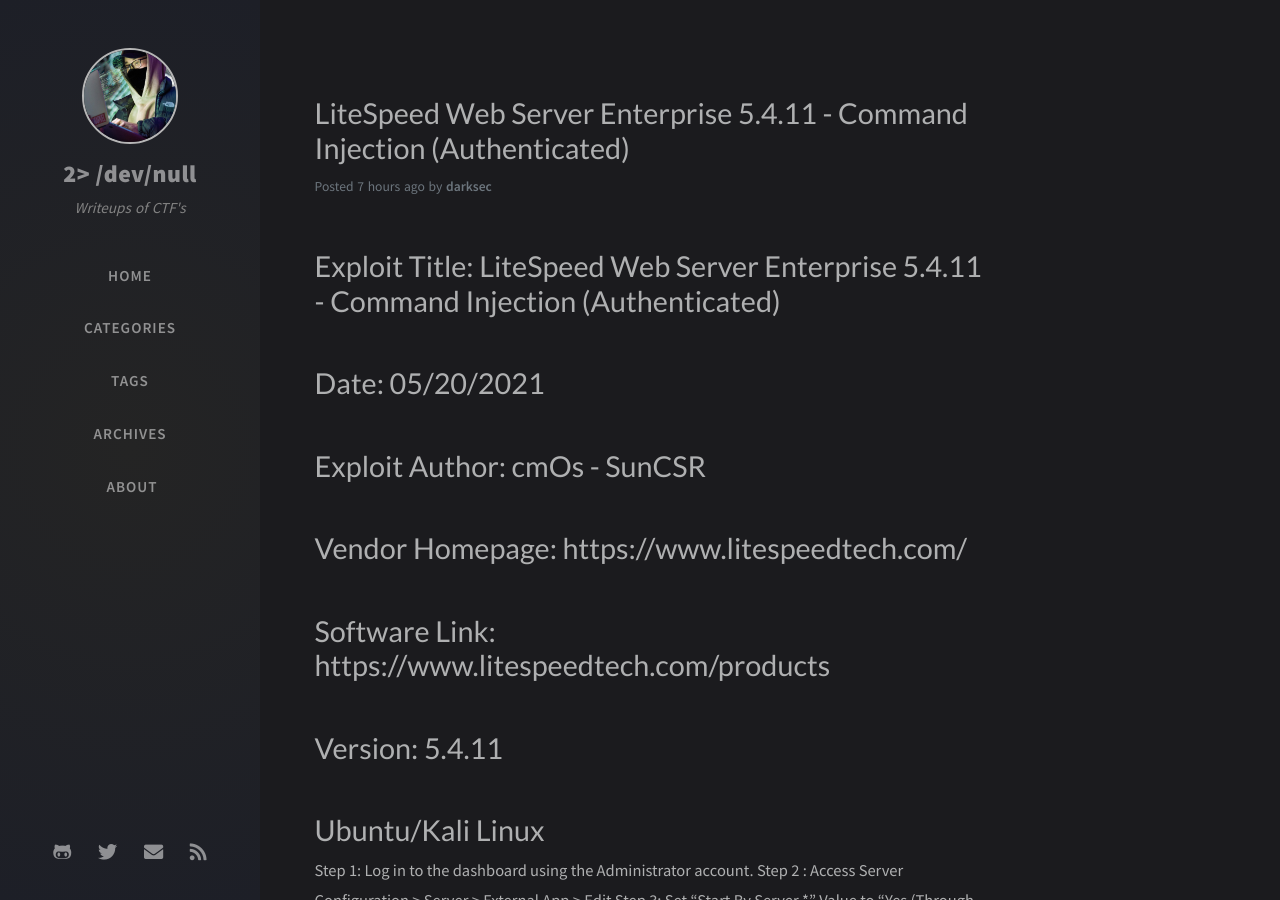
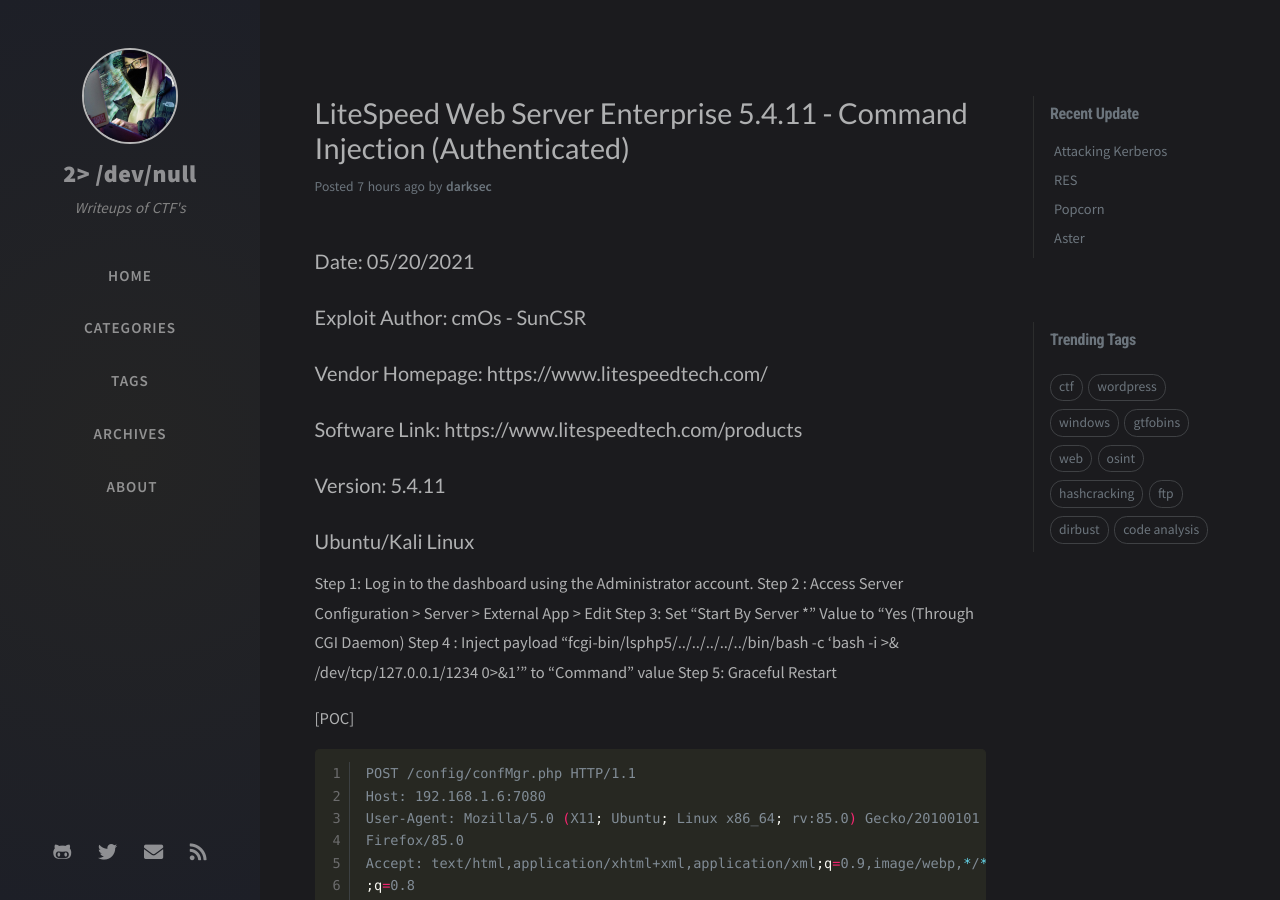
Before and after one commit to darksec1337/darksec1337.github.io, a Jekyll site: the page built from _posts/2021-02-07-ExploitLiteSpeed.md, in a window 1280 px wide and 900 px high. Built offline with Jekyll 4.4.1, drawn with Linux system fonts in a browser that asks for light colours; nearby versions of some CDN libraries; comment, search, counter and statistics services are not loaded; some of the changed text lies outside the part shown.

Commit message:
Update 2021-02-07-ExploitLiteSpeed.md

```diff
--- a/_posts/2021-02-07-ExploitLiteSpeed.md
+++ b/_posts/2021-02-07-ExploitLiteSpeed.md
@@ -6,13 +6,12 @@
 tags: [Bug, Exploit] # add tag
 ---
 
-# Exploit Title: LiteSpeed Web Server Enterprise 5.4.11 - Command Injection (Authenticated)
-# Date: 05/20/2021
-# Exploit Author: cmOs - SunCSR
-# Vendor Homepage: https://www.litespeedtech.com/
-# Software Link: https://www.litespeedtech.com/products
-# Version: 5.4.11
-# Ubuntu/Kali Linux
+### Date: 05/20/2021
+### Exploit Author: cmOs - SunCSR
+### Vendor Homepage: https://www.litespeedtech.com/
+### Software Link: https://www.litespeedtech.com/products
+### Version: 5.4.11
+### Ubuntu/Kali Linux
 
 
 Step 1: Log in to the dashboard using the Administrator account.
```
